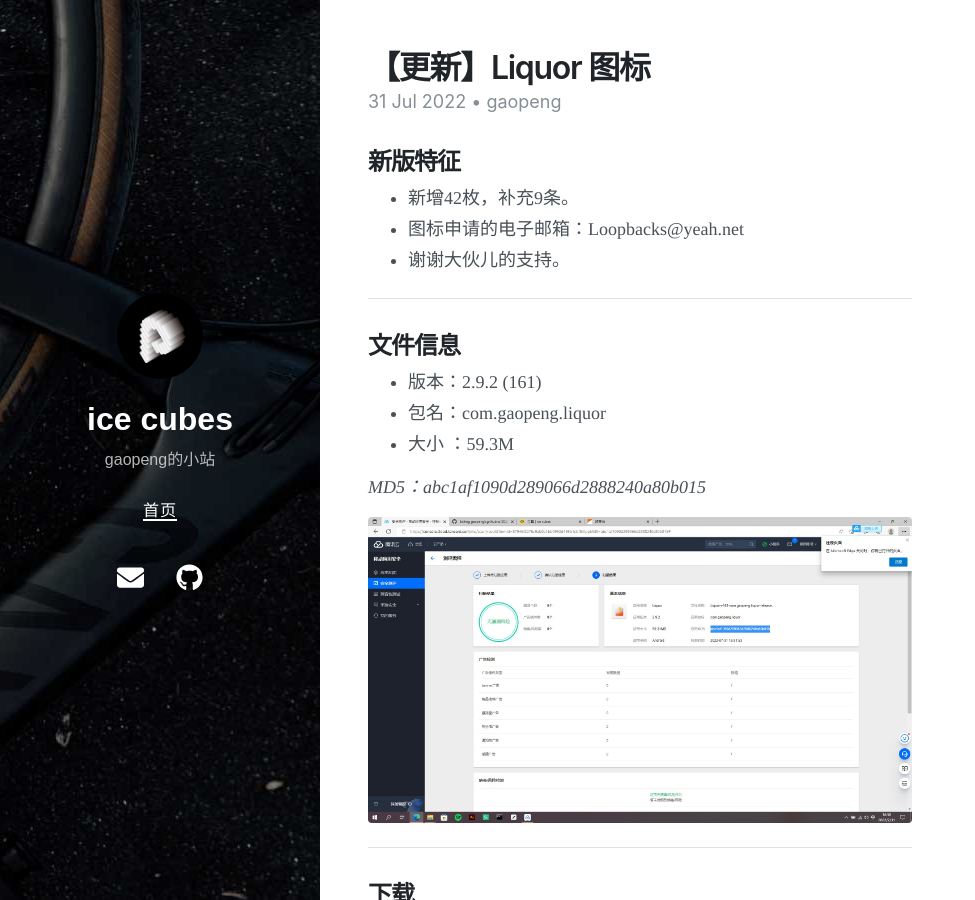
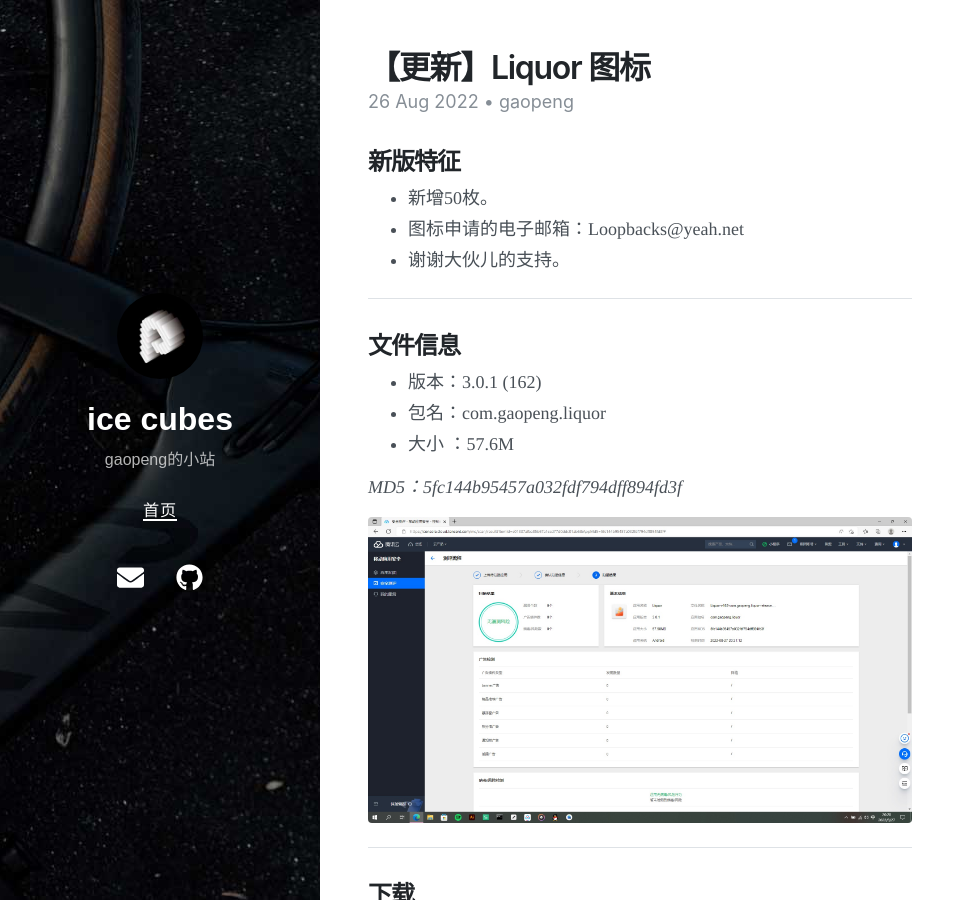
Before and after one commit to gaopengk/gaopengk.github.io, a Jekyll site: the page built from _posts/2022-08-26-【更新】Liquor 图标.md, in a window 1280 px wide and 900 px high. Shown: the whole window, without its empty margins (0-975 px from the left). Built offline with Jekyll 4.4.1, drawn with Linux system fonts in a browser that asks for light colours; nearby versions of some CDN libraries.

Commit message:
Update and rename 2022-07-31-【更新】Liquor 图标.md to 2022-08-26-【更新】Liquor 图标.md

```diff
--- a/_posts/2022-07-31-【更新】Liquor 图标.md
+++ b/_posts/2022-08-26-【更新】Liquor 图标.md
@@ -1,30 +1,30 @@
 ---
 layout:     post
 title:      【更新】Liquor 图标
-date:       2022-07-31 16:55 +0800
+date:       2022-08-26 17:08 +0800
 author:     gaopeng
 tags:       [图标包]
 ---
 ## 新版特征
-- 新增42枚，补充9条。
+- 新增50枚。
 - 图标申请的电子邮箱：Loopbacks@yeah.net
 - 谢谢大伙儿的支持。
 
 ***
 
 ## 文件信息
-- 版本：2.9.2 (161)
+- 版本：3.0.1 (162)
 - 包名：com.gaopeng.liquor
-- 大小 ：59.3M
+- 大小 ：57.6M
 
-_MD5：abc1af1090d289066d2888240a80b015_
+_MD5：5fc144b95457a032fdf794dff894fd3f_
 
-<img src="https://gaopengk.github.io/imgs/liquor_2.9.2.jpg"  width="100%">
+<img src="https://gaopengk.github.io/imgs/liquor_3.0.1.jpg"  width="100%">
 
 ***
 
 ## 下载
-<a href="https://wwu.lanzouq.com/ix9cs08r0jza" target="_blank">蓝奏云</a> | <a href="https://pan.baidu.com/s/1Wlw3CpAUxYjL3IoHfVml5Q"  target="_blank">扩展</a>
+<a href="https://wwu.lanzouq.com/iJk310abih1i" target="_blank">蓝奏云</a> | <a href="https://pan.baidu.com/s/1Wlw3CpAUxYjL3IoHfVml5Q"  target="_blank">扩展</a>
 
 _华为主题请点扩展_
 
```
